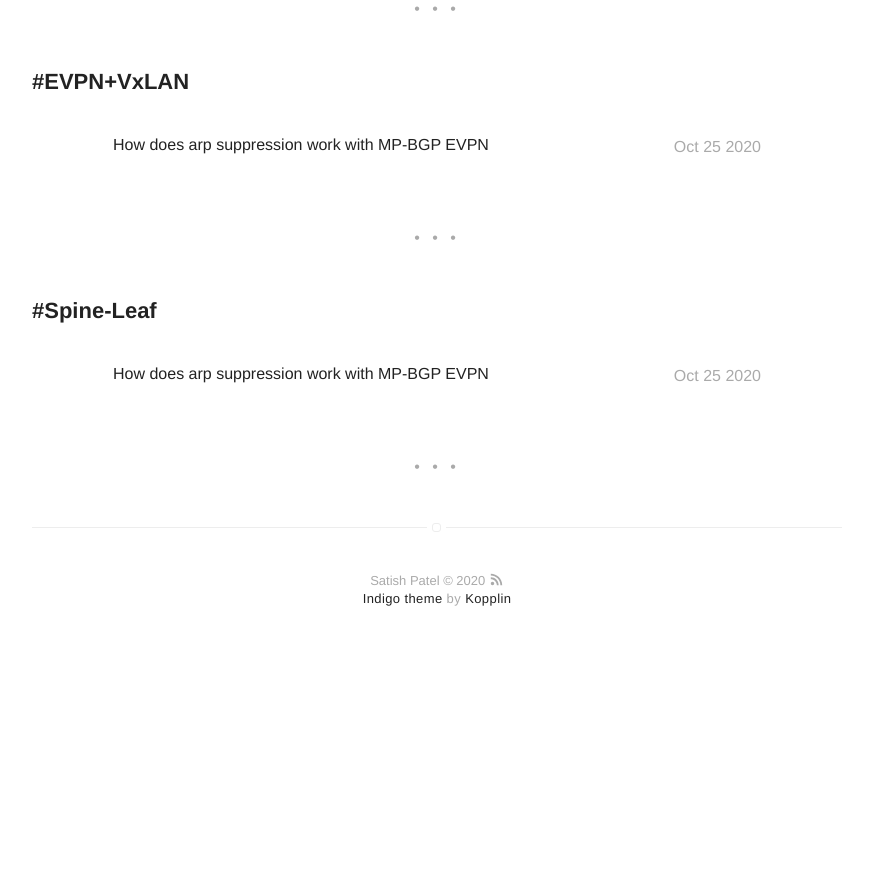
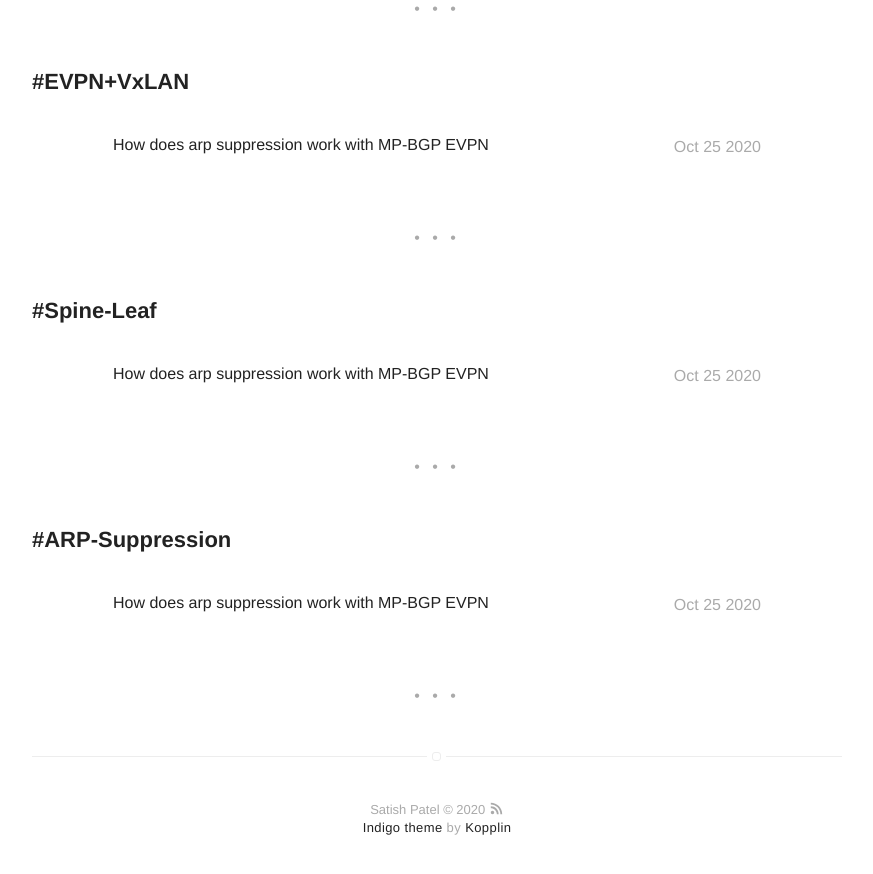
Before and after one commit to satishdotpatel/satishdotpatel.github.io, a Jekyll site: the page built from tags.html, in a window 1280 px wide and 900 px high, scrolled down 2742 px. Shown: the top 874 px of the window, without its empty margins (203-1076 px from the left). Built offline with Jekyll 4.4.1, drawn with Linux system fonts in a browser that asks for light colours; emoji names are drawn with the system emoji font; before the commit the page ends 3412 px from its top, so only the background shows below that.

Commit message:
fixing typo

```diff
--- a/_posts/2020-10-25-how-does-arp-suppression-work-mp-bgp-evpn.markdown
+++ b/_posts/2020-10-25-how-does-arp-suppression-work-mp-bgp-evpn.markdown
@@ -8,6 +8,7 @@ tag:
 - Cisco
 - EVPN+VxLAN
 - Spine-Leaf
+- ARP-Suppression
 category: blog
 blog: true
 author: Satish Patel
```
